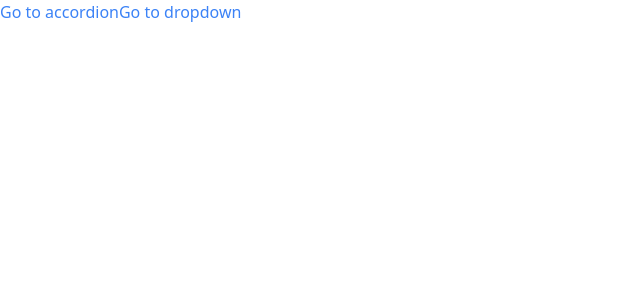
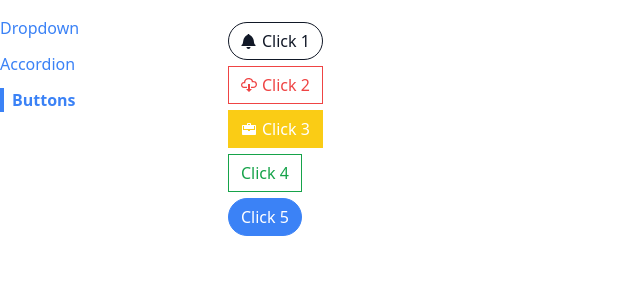
Before and after one commit to DTsyhanenko/react_diff_components, a React (Create React App) app: page /buttons in a window 1280 px wide. Shown: the top 300 px of the page, without its empty margins (0-640 px from the left). Built offline with nearby package versions, Linux system fonts and the light colour scheme.

Commit message:
navi done

```diff
--- a/src/App.js
+++ b/src/App.js
@@ -1,22 +1,27 @@
-import Link from './components/Link';
+import Sidebar from './components/Sidebar';
 import Route from './components/Route';
 import AccordionPage from './pages/AccordionPage';
 import DropdownPage from './pages/DropdownPage';
+import ButtonPage from './pages/ButtonPage';
 
 
 function App() {
-    return <div>
-        <Link to="/accordion">Go to accordion</Link>
-        <Link to="/dropdown">Go to dropdown</Link>
-        <div>
-            <Route path="/accordion">
-                <AccordionPage />
-            </Route>
-            <Route path="/dropdown">
-                <DropdownPage />
-            </Route>
+    return (
+        <div className='container mx-auto grid grid-cols-6 gap-4 mt-4'>
+            <Sidebar />
+            <div className='col-span-5'>
+                <Route path="/">
+                    <DropdownPage />
+                </Route>
+                <Route path="/accordion">
+                    <AccordionPage />
+                </Route>
+                <Route path="/buttons">
+                    <ButtonPage />
+                </Route>
+            </div>
         </div>
-    </div>;
+    );
 }
 
 export default App;
--- a/src/components/Link.js
+++ b/src/components/Link.js
@@ -1,11 +1,10 @@
 import classNames from "classnames";
-import { useContext } from "react";
-import NavigationContext from "../context/navigation";
+import useNavigation from "../hooks/use-navigation";
 
-function Link({ to, children }) {
-    const { navigate } = useContext(NavigationContext);
+function Link({ to, children, className, activeClassName }) {
+    const { navigate, currentPath } = useNavigation();
 
-    const classes = classNames('text-blue-500');
+    const classes = classNames('text-blue-500', className, currentPath === to && activeClassName);
 
     const handleClick = (event) => {
         if (event.metaKey || event.ctrlKey) {
--- a/src/components/Route.js
+++ b/src/components/Route.js
@@ -1,8 +1,7 @@
-import { useContext } from "react";
-import NavigationContext from "../context/navigation";
+import useNavigation from "../hooks/use-navigation";
 
 function Route({ path, children }) {
-    const { currentPath } = useContext(NavigationContext);
+    const { currentPath } = useNavigation();
 
     if (path === currentPath) {
         return children;
--- /dev/null
+++ b/src/components/Sidebar.js
@@ -0,0 +1,25 @@
+import Link from "./Link";
+
+function Sidebar() {
+    const links = [
+        { label: 'Dropdown', path: '/' },
+        { label: 'Accordion', path: '/accordion' },
+        { label: 'Buttons', path: '/buttons' },
+    ];
+
+    const renderedLinks = links.map((link) => {
+        return <Link className='mb-3' activeClassName="font-bold border-l-4 border-blue-500 pl-2" key={link.label} to={link.path} >
+            {link.label}
+            </Link>;
+    });
+
+    return (
+        <div className="sticky top-0 flex flex-col items-start">
+            {renderedLinks}
+        </div>
+    )
+}
+
+export default Sidebar;
+
+//<div className="sticky top-0 overflow-y-scroll flex flex-col items-start">
--- /dev/null
+++ b/src/hooks/use-navigation.js
@@ -0,0 +1,8 @@
+import { useContext } from "react";
+import NavigationContext from "../context/navigation";
+
+function useNavigation() {
+    return useContext(NavigationContext);
+}
+
+export default useNavigation;
--- a/src/pages/ButtonPage.js
+++ b/src/pages/ButtonPage.js
@@ -2,32 +2,33 @@
 import Button from "../components/Button";
 
 function ButtonPage() {
+    const handleClick = () => {};
 
     return (
         <div>
             <div>
-                <Button secondary outline rounded className="mb-5">
+                <Button secondary outline rounded onClick={handleClick}>
                     <GoBell />
                     Click 1
                 </Button>
             </div>
             <div>
-                <Button danger outline>
+                <Button danger outline onClick={handleClick}>
                     <GoCloudDownload />
                     Click 2
                 </Button>
             </div>
             <div>
-                <Button warning>
+                <Button warning onClick={handleClick}>
                     <GoBriefcase />
                     Click 3
                 </Button>
             </div>
             <div>
-                <Button success outline>Click 4</Button>
+                <Button success outline onClick={handleClick}>Click 4</Button>
             </div>
             <div>
-                <Button primary rounded>Click 5</Button>
+                <Button primary rounded onClick={handleClick}>Click 5</Button>
             </div>
         </div>
     );
```
